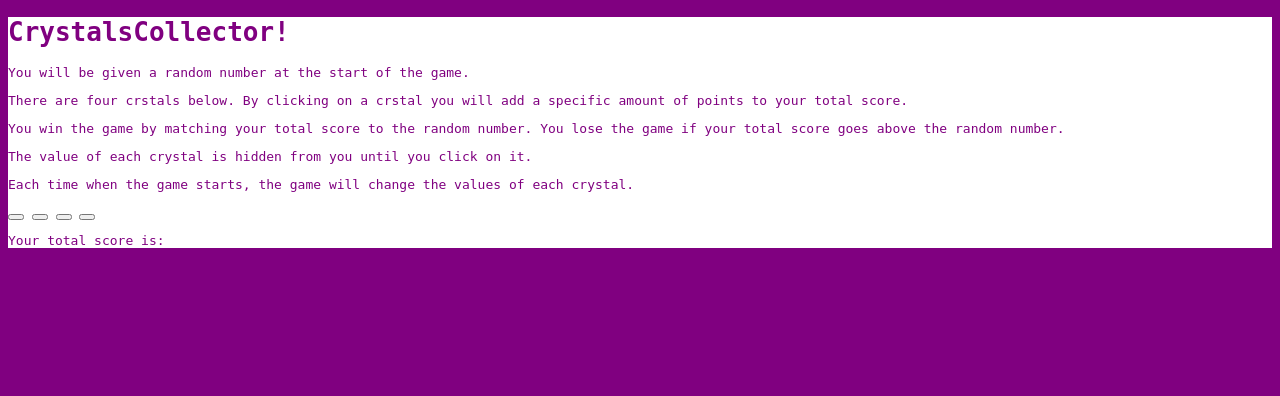
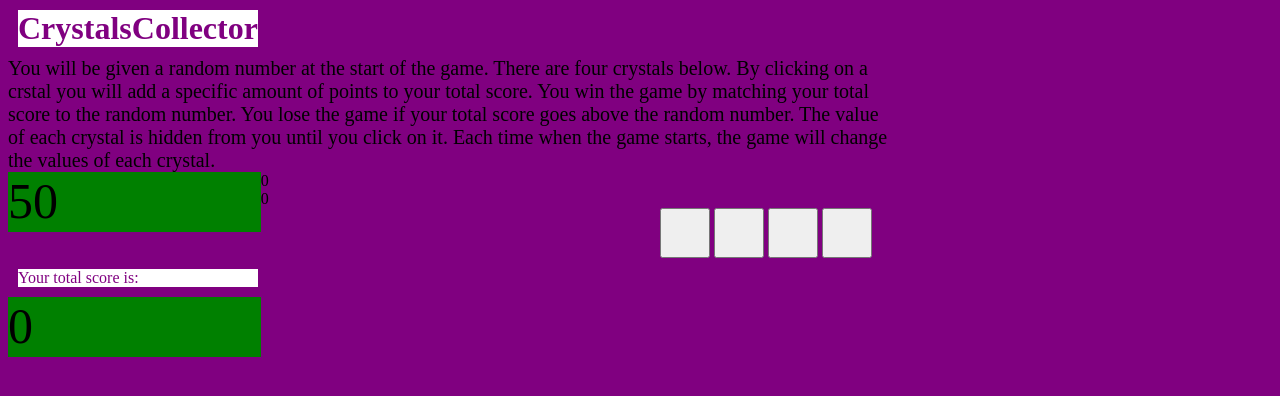
Before and after one commit to wheebehere/week-4-game, a PHP site: page / in a window 1280 px wide. Shown: the top 396 px of the page. Run offline with PHP 8.4, Linux system fonts and the light colour scheme.

Commit message:
js file complete, html and css need more work

```diff
--- a/assets/css/style.css
+++ b/assets/css/style.css
@@ -1,22 +1,31 @@
 body{
 	background: purple;
 }
-#ccHeading{
+
+h1, p {
+	margin: 10px;
 	background: white;
+	text-align: left;
 	color: purple;
-	font-family: monospace;
-	text-align: left;
+	width: 19%;
 }
 
 #ccInstructions{
-	background: gray;
+	background: white
 	color: purple;
 	font-size: 20px;
-	font-family: monospace;
 	text-align: left;
+	width: 70%;
 }
 
 #randomNumberBox{
+	display: block;
+	background-color: green;
+	font-size: 50px;
+	float: left;
+	width: 20%;
+	overflow: hidden;
+	height: 60px;
 
 }
 
@@ -29,25 +38,68 @@
 }
 
 #totalScoreBox{
+	display: block;
+	background-color: green;
+	font-size: 50px;
+	float: left;
+	width: 20%;
+	overflow: hidden;
+	height: 60px;
 
 }
 
 #buttons{
+	text-align: center;
+}
+
+button{
+	height: 50px;
+	width: 50px;
+}
+
+
+
+/*
+body {
+	background: #777;
+	font-size: 18px;
+	line-height: 34px;
+	font-family: 'Arial', 'Helvetica Neue', Helvetica, sans-serif;
+	color: #777;
+	width: 960px;
+	margin: auto;
+}
+
+header, nav, section, aside, footer {
+	display: block;
+	padding: 10px;
+	margin: 10px;
+	background: #ebebeb;
+	text-align: center;
+}
+
+section {
+	display: block;
+	float: left;
+	width: 495px;
+	overflow: hidden;
+	height: 267px;
 
 }
 
-#crystalOne{
+aside
 
 }
 
-#crystalTwo{
-
+article {
+	background: #777;
+	padding: 10px;
+	color: #ebebeb;
 }
 
-#crystalThree{
-
+.clear {
+	clear: both;
 }
 
-#crystalFour{
 
-}
+*/
--- a/assets/javascript/game.js
+++ b/assets/javascript/game.js
@@ -1,30 +1,66 @@
 window.onload = function(){
-	$('#crystalOne').on('click'), crystalOne
+	userPick.init();
+	userPick.totalScoreBox();
+	$('#crystalOne').on('click', userPick.crystalOne);
+	$('#crystalTwo').on('click', userPick.crystalTwo);
+	$('#crystalThree').on('click', userPick.crystalThree);
+	$('#crystalFour').on('click', userPick.crystalFour);
+	};
+
+	wins = 0;
+	losses = 0;
+
+	var userPick = {
+	box1:0,
+	box2:0,
+	box3:0,
+	box4:0,
+
+	init: function(){
+	crystalMin=1;
+	crystalMax=12;
+	box1 = Math.floor(Math.random() * (crystalMax - crystalMin+1)) + crystalMin;
+	box2 = Math.floor(Math.random() * (crystalMax - crystalMin+1)) + crystalMin;
+	box3 = Math.floor(Math.random() * (crystalMax - crystalMin+1)) + crystalMin;
+	box4 = Math.floor(Math.random() * (crystalMax - crystalMin+1)) + crystalMin;
+	totalScore = 0;
+	initRandomNum = Math.floor(Math.random() * (120 - 19+1)) + 19;
+	$('#randomNumberBox').html(initRandomNum);
+	$('#totalScoreBox').html(totalScore);
+	$('#scoreBoxWins').html(wins);
+	$('#scoreBoxLosses').html(losses);
+
+	},
+
+totalScoreBox: function(){
+	$('#totalScoreBox').html(totalScore);
+	if (totalScore==initRandomNum) {
+		wins++;
+		userPick.init();
+	} else if (totalScore>initRandomNum){
+		losses++;
+		userPick.init();
+	}
+
+},
+
+crystalOne: function(){
+	totalScore = totalScore + box1;
+	userPick.totalScoreBox();
+},
+
+crystalTwo: function(){
+	totalScore = totalScore + box2;
+	userPick.totalScoreBox();
+},
+
+crystalThree: function(){
+	totalScore = totalScore + box3;
+	userPick.totalScoreBox();
+},
+
+crystalFour: function(){
+	totalScore = totalScore + box4;
+	userPick.totalScoreBox();
 }
-function randomNumberBox(){
-
-}
-
-function scoreBox(){
-
-}
-
-function totalScoreBox(){
-
-}
-
-function crystalOne(){
-
-}
-
-function crystalTwo(){
-
-}
-
-function crystalThree(){
-
-}
-
-function crystalFour(){
-
-}
+};
--- a/index.html
+++ b/index.html
@@ -10,19 +10,25 @@
 <body>
 	<div id="ccHeading">
 		<h1>CrystalsCollector!</h1>
-		<div id="ccInstructions"></div>
-			<p>You will be given a random number at the start of the game.</p>
-			<p></p>
-			<p>There are four crstals below. By clicking on a crstal you will add a specific amount of points to your total score.</p>
-			<p></p>
-			<p>You win the game by matching your total score to the random number. You lose the game if your total score goes above the random number.</p>
-			<p></p>
-			<p>The value of each crystal is hidden from you until you click on it.</p>
-			<p></p>
-			<p>Each time when the game starts, the game will change the values of each crystal.</p>
-			<p></p>
+		<div id="ccInstructions">
+			You will be given a random number at the start of the game.
+
+
+			There are four crystals below. By clicking on a crstal you will add a specific amount of points to your total score.
+
+
+			You win the game by matching your total score to the random number. You lose the game if your total score goes above the random number.
+
+
+			The value of each crystal is hidden from you until you click on it.
+
+
+			Each time when the game starts, the game will change the values of each crystal.
+		</div>
+
 		<div id="randomNumberBox"></div>
-		<div id="scoreBox"></div>
+		<div id="scoreBoxWins"></div>
+		<div id="scoreBoxLosses"></div>
 		<div id="buttons">
 			<button id="crystalOne"></button>
 			<button id="crystalTwo"></button>
@@ -33,7 +39,7 @@
 			<p>Your total score is:</p>
 		<div id="totalScoreBox"></div>
 	</div>
-
+	<script type="text/javascript" src="https://code.jquery.com/jquery-2.2.0.js"></script>
 	<script type="text/javascript" src="..\week-4-game\assets\javascript\game.js"></script>
 
 </body>
```
